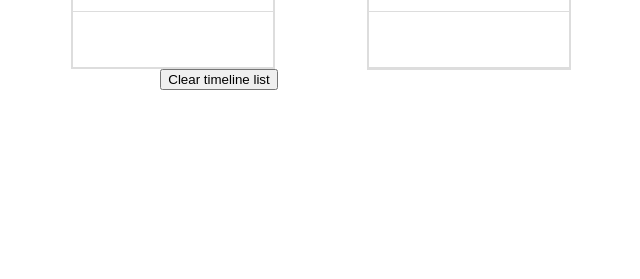
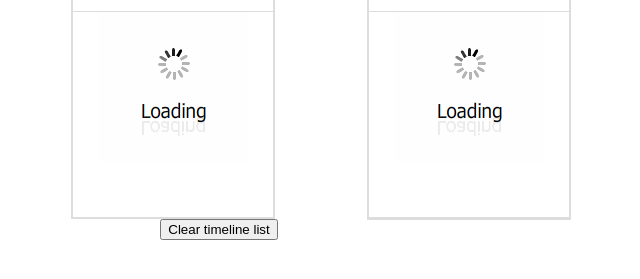
Before and after one commit to Ciack404/EventsTimeline, a plain HTML site: page index.html in a window 1280 px wide. Shown: the part 65-344 px from the top of the page, without its empty margins (319-959 px from the left). Drawn offline with nearby package versions, Linux system fonts and the light colour scheme.

Commit message:
loading gif

```diff
--- a/index.html
+++ b/index.html
@@ -15,11 +15,13 @@
         <div class="wrapper">
             <div id="events" class="container">
                 <div class="header"><h1>Events</h1></div>
+                <div class="load"><img src="ui/images/loader.gif" alt="Loading" /></div>
                 <div class="empty"><h2>No more events avaible</h2></div>
                 <ul id="events_list" class="list"></ul>
             </div>
             <div id="timeline" class="container">
                 <div class="header"><h1>Timeline</h1></div>
+                <div class="load"><img src="ui/images/loader.gif" alt="Loading"></div>
                 <div class="empty"><h2>Drag events here</h2></div>
                 <ul id="timeline_list" class="list"></ul>
                 <div class="duration"></div>
--- a/js/timeline.js
+++ b/js/timeline.js
@@ -7,12 +7,14 @@ window.onload = function() {
             fill_list(timeline, 'timeline');
         }
         total();
+        $('#timeline > .load').hide();
         $.getJSON('http://evening-sands-2459.herokuapp.com/v1/events?callback=?', null, function(events) {
             if(events.length == 0) {
                 $('#events > .empty').show();
             } else {
                 fill_list(events, 'events', timeline);
             }
+            $('#events > .load').hide();
         });
     });
 
@@ -30,12 +32,12 @@ window.onload = function() {
             order_list('events');
             order_list('timeline');
             total();
-            $('#timeline > .empty').css('display', 'none');
+            $('#timeline > .empty').hide();
             if($('#events_list > li').length == 0) {
                 $('#events > .empty').show();
             }
             if($('#timeline_list > li').length == 0) {
-                $('#timeline > .empty').hide();
+                $('#timeline > .empty').show();
             }
         }
     }).disableSelection();
@@ -115,7 +117,6 @@ Number.prototype.toHHMMSS = function () {
     return hours+':'+minutes+':'+seconds;
 }
 
-
 function post_event(event_id) {
     $.ajax({
         type: "POST",
--- a/ui/css/timeline.css
+++ b/ui/css/timeline.css
@@ -82,6 +82,11 @@ ul {
     border-bottom: 1px solid #ddd;
 }
 
+.container > .load {
+    position: absolute;
+    width: 200px;
+}
+
 .container > .empty {
     display: none;
     position: absolute;
@@ -107,7 +112,7 @@ ul {
     list-style-type: none;
     margin: 0px;
     padding: 5px 0px 0px 0px;
-    min-height: 50px;
+    min-height: 200px;
     width: 200px;
 }
 
```
Also changed, not shown: ui/images/loader.gif (added).
